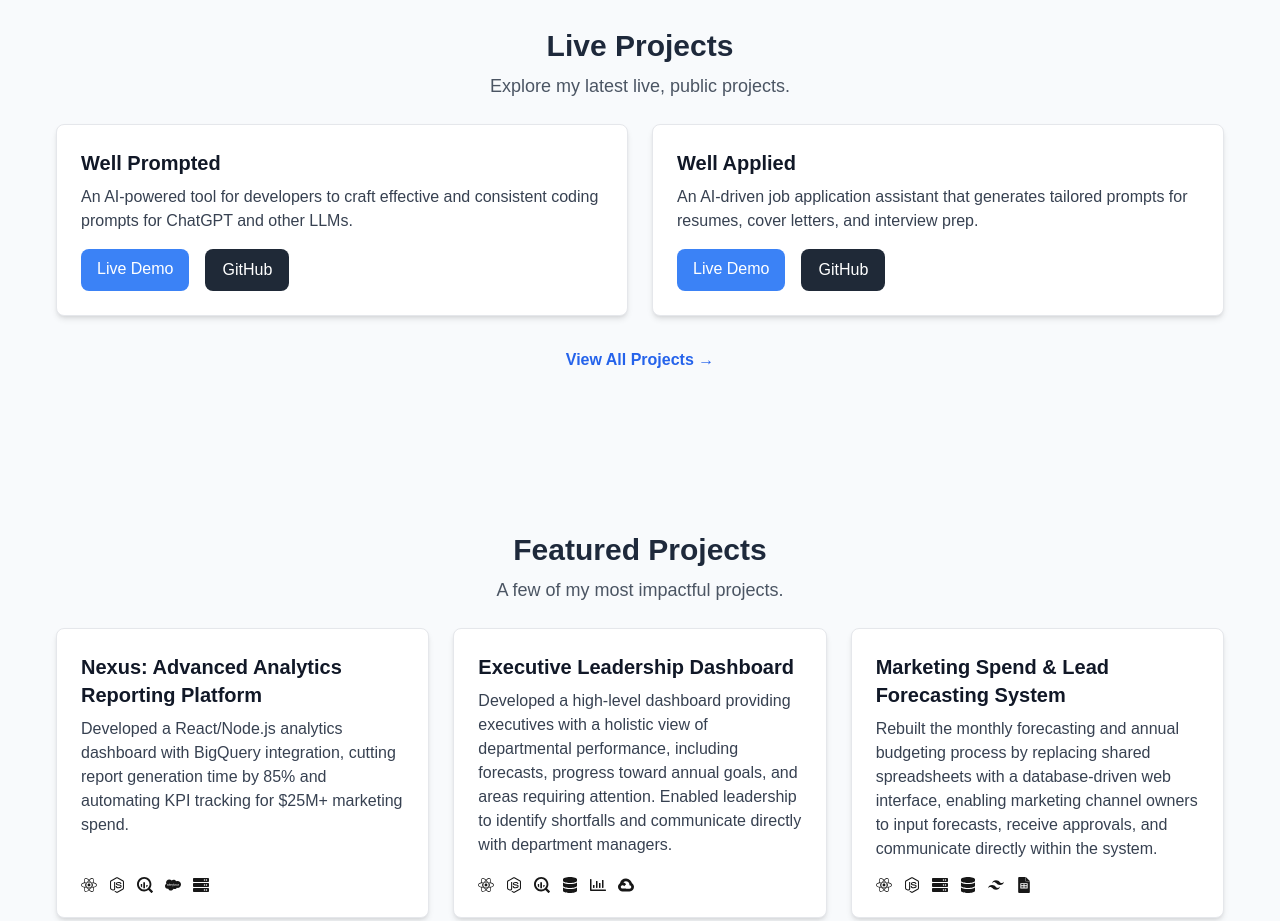
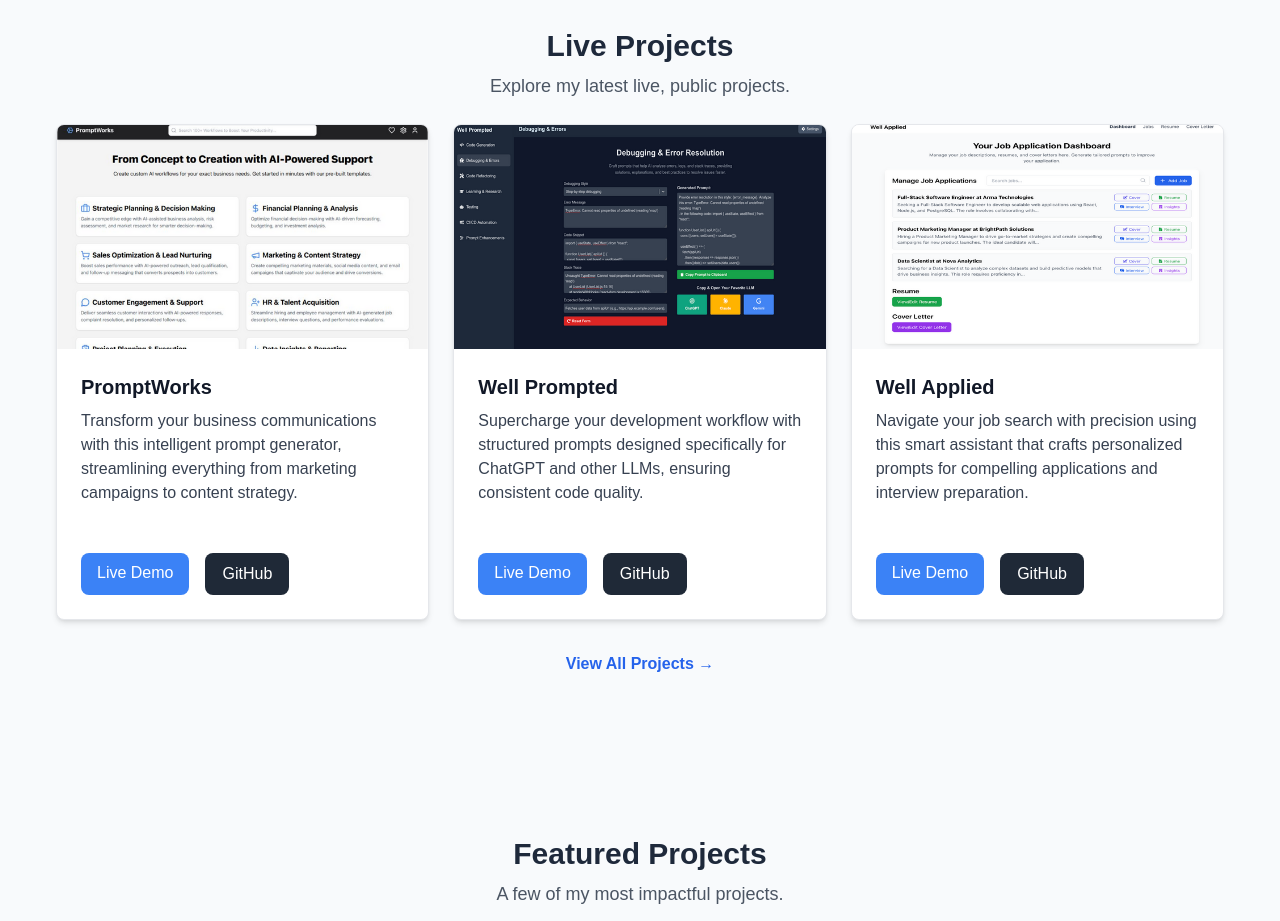
Before and after one commit to DanSias/danielsias-dev, a Next.js app: page / in a window 1280 px wide. Shown: the part 1160-2081 px from the top of the page. Built offline with nearby package versions, Linux system fonts and the light colour scheme.

Commit message:
Added screenshots and updated descriptions

```diff
--- a/src/components/home/LiveProjects.tsx
+++ b/src/components/home/LiveProjects.tsx
@@ -1,19 +1,30 @@
+import Image from "next/image";
 import React from "react";
 
 const projects = [
   {
+    title: "PromptWorks",
+    description:
+      "Transform your business communications with this intelligent prompt generator, streamlining everything from marketing campaigns to content strategy.",
+    liveDemo: "https://promptworks.danielsias.dev",
+    github: "https://github.com/DanSias/prompt-works",
+    image: "/images/promptworks-screenshot.png",
+  },
+  {
     title: "Well Prompted",
     description:
-      "An AI-powered tool for developers to craft effective and consistent coding prompts for ChatGPT and other LLMs.",
+      "Supercharge your development workflow with structured prompts designed specifically for ChatGPT and other LLMs, ensuring consistent code quality.",
     liveDemo: "https://wellprompted.danielsias.dev",
     github: "https://github.com/DanSias/well-prompted",
+    image: "/images/wellprompted-screenshot.png",
   },
   {
     title: "Well Applied",
     description:
-      "An AI-driven job application assistant that generates tailored prompts for resumes, cover letters, and interview prep.",
+      "Navigate your job search with precision using this smart assistant that crafts personalized prompts for compelling applications and interview preparation.",
     liveDemo: "https://wellapplied.danielsias.dev",
     github: "https://github.com/DanSias/well-applied",
+    image: "/images/wellapplied-screenshot.png",
   },
 ];
 
@@ -26,12 +37,21 @@ const LiveProjects = () => {
       <p className="text-lg text-gray-600 dark:text-gray-300 mt-2 text-center">
         Explore my latest live, public projects.
       </p>
-      <div className="mt-6 grid grid-cols-1 md:grid-cols-2 gap-6">
+      <div className="mt-6 grid grid-cols-1 md:grid-cols-3 gap-6">
         {projects.map((project) => (
           <div
             key={project.title}
-            className="p-6 bg-white dark:bg-slate-900 rounded-lg shadow-md border border-gray-200 dark:border-gray-700 flex flex-col h-full">
-            <div className="flex-grow mb-4">
+            className="bg-white dark:bg-slate-900 rounded-lg shadow-md border border-gray-200 dark:border-gray-700 flex flex-col overflow-hidden">
+            <div className="relative w-full h-56">
+              <Image
+                src={project.image}
+                alt={`${project.title} screenshot`}
+                layout="fill"
+                objectFit="cover"
+                priority
+              />
+            </div>
+            <div className="p-6 flex-grow">
               <h3 className="text-xl font-semibold text-gray-900 dark:text-white">
                 {project.title}
               </h3>
@@ -39,7 +59,7 @@ const LiveProjects = () => {
                 {project.description}
               </p>
             </div>
-            <div className="flex space-x-4 mt-auto">
+            <div className="flex space-x-4 p-6">
               <a
                 href={project.liveDemo}
                 target="_blank"
```
